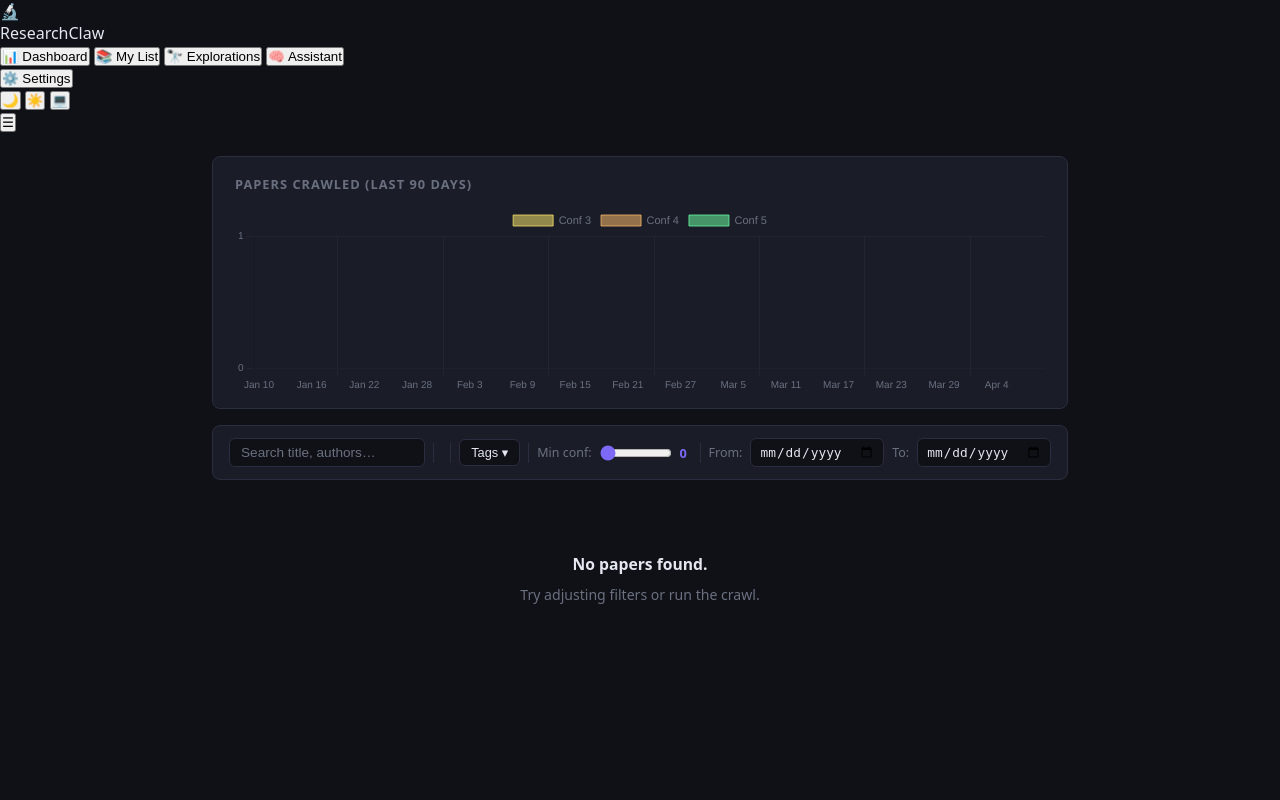
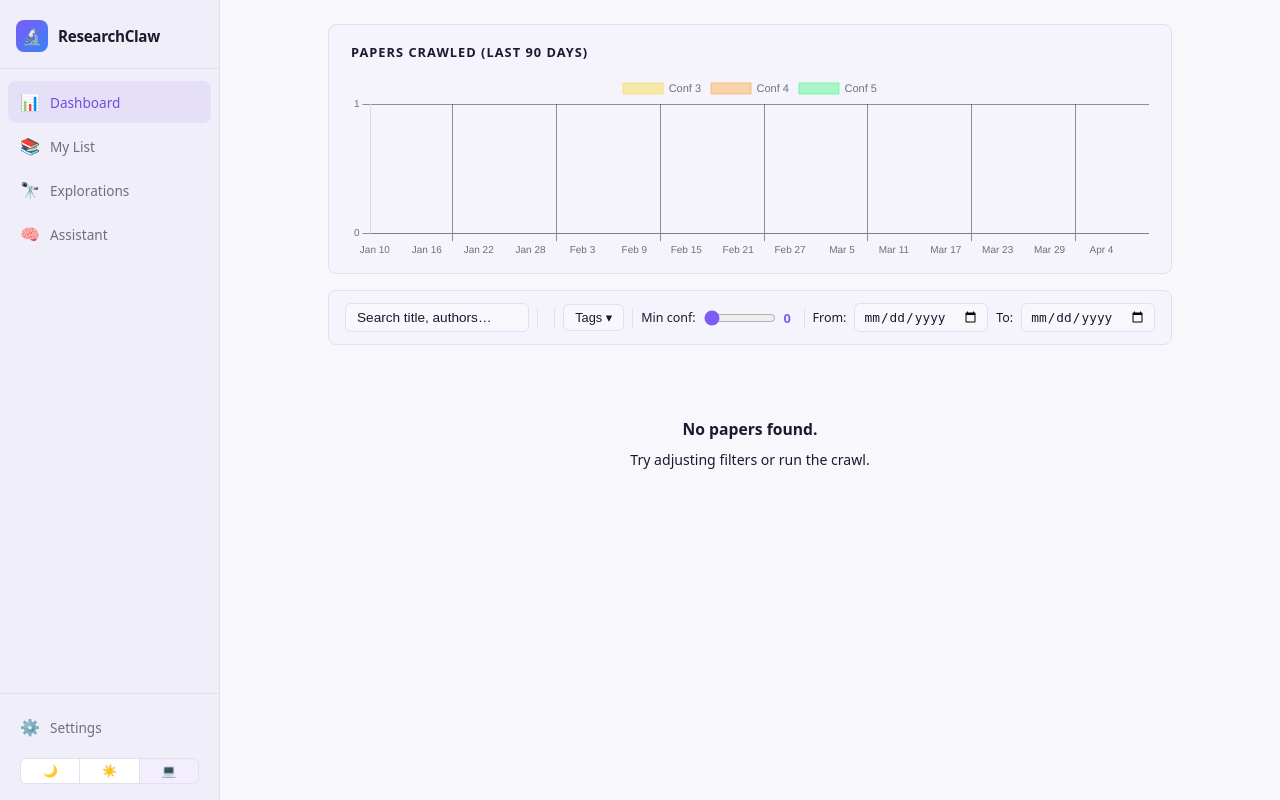
Before and after one commit to millenniumbismay/researchclaw, a FastAPI app: page / in a window 1280 px wide. Run offline with FastAPI, Linux system fonts and the light colour scheme; data that the repository does not hold is empty; some libraries are stand-ins or nearby versions.

Commit message:
Rewrite base.css: dark/light theme variables, sidebar layout, app grid

```diff
--- a/static/css/base.css
+++ b/static/css/base.css
@@ -1,63 +1,240 @@
 *, *::before, *::after { box-sizing: border-box; margin: 0; padding: 0; }
+
 :root {
-  --bg: #0f1117;
-  --card: #1a1d27;
-  --accent: #7c6af7;
-  --accent-dim: #5a50c4;
-  --text: #e4e6f0;
-  --muted: #6b7080;
-  --border: #2a2d3e;
+  /* Shared tokens */
+  --font: system-ui, -apple-system, BlinkMacSystemFont, "Segoe UI", sans-serif;
+  --radius: 8px;
+  --chip-radius: 20px;
+  --sidebar-w: 220px;
+  --sidebar-w-collapsed: 56px;
+  --transition-theme: background-color 0.2s, color 0.2s, border-color 0.2s;
+
+  /* Accent colors (same in both themes) */
+  --accent: #7c5cf5;
+  --accent-secondary: #6366f1;
+  --accent-blue: #3b82f6;
+  --gradient: linear-gradient(135deg, #7c5cf5, #3b82f6);
   --danger: #f76a6a;
   --success: #6af7a0;
   --warn: #f7b76a;
-  --radius: 8px;
-  --chip-radius: 20px;
-  --font: system-ui, -apple-system, BlinkMacSystemFont, "Segoe UI", sans-serif;
 }
-body { background: var(--bg); color: var(--text); font-family: var(--font); min-height: 100vh; padding-bottom: 72px; }
+
+/* ---- DARK THEME (default) ---- */
+[data-theme="dark"], :root:not([data-theme]) {
+  --bg: #08081a;
+  --bg-sidebar: #0d0d20;
+  --surface: #111128;
+  --card: #1a1a35;
+  --border: #1a1a35;
+  --border-subtle: #2a2a45;
+  --text: #e4e6f0;
+  --text-muted: #6b7080;
+  --text-accent: #8b9cf7;
+  --accent-light: #c4b5fd;
+  --accent-hover: rgba(124,92,245,0.12);
+  --shadow-card: 0 1px 3px rgba(0,0,0,0.3);
+  color-scheme: dark;
+}
+
+/* ---- LIGHT THEME ---- */
+[data-theme="light"] {
+  --bg: #f8f7fc;
+  --bg-sidebar: #f0eef8;
+  --surface: #ffffff;
+  --card: #f5f3fb;
+  --border: #e2dff0;
+  --border-subtle: #d4d0e8;
+  --text: #1a1a2e;
+  --text-muted: #6b7080;
+  --text-accent: #6d4fe0;
+  --accent-light: #6d4fe0;
+  --accent-hover: rgba(124,92,245,0.1);
+  --shadow-card: 0 1px 3px rgba(0,0,0,0.06);
+  color-scheme: light;
+}
+
+body {
+  background: var(--bg);
+  color: var(--text);
+  font-family: var(--font);
+  min-height: 100vh;
+  transition: var(--transition-theme);
+}
 a { color: var(--accent); text-decoration: none; }
 a:hover { text-decoration: underline; }
 
-/* header */
-header {
-  display: flex; align-items: stretch; gap: 0;
-  padding: 0 0 0 24px;
+/* ---- APP LAYOUT ---- */
+.app-layout {
+  display: grid;
+  grid-template-columns: var(--sidebar-w) 1fr;
+  min-height: 100vh;
+}
+.app-main {
+  overflow-y: auto;
+  height: 100vh;
+  position: relative;
+}
+
+/* ---- SIDEBAR ---- */
+.sidebar {
+  background: var(--bg-sidebar);
+  border-right: 1px solid var(--border);
+  display: flex;
+  flex-direction: column;
+  height: 100vh;
+  position: sticky;
+  top: 0;
+  z-index: 50;
+  overflow: hidden;
+  transition: width 0.25s cubic-bezier(0.4,0,0.2,1), var(--transition-theme);
+}
+.sidebar-logo {
+  display: flex;
+  align-items: center;
+  gap: 10px;
+  padding: 20px 16px 16px;
   border-bottom: 1px solid var(--border);
-  background: var(--bg);
-  position: sticky; top: 0; z-index: 50;
 }
-header h1 { font-size: 1.1rem; font-weight: 700; letter-spacing: -0.02em; padding: 18px 24px 18px 0; white-space: nowrap; align-self: center; }
+.sidebar-logo-icon {
+  width: 32px; height: 32px; border-radius: 8px;
+  background: var(--gradient);
+  display: flex; align-items: center; justify-content: center;
+  font-size: 16px; flex-shrink: 0;
+}
+.sidebar-logo-text {
+  font-size: 0.95rem; font-weight: 700; color: var(--text);
+  letter-spacing: -0.02em; white-space: nowrap;
+}
+.sidebar-nav {
+  flex: 1;
+  padding: 12px 8px;
+  display: flex;
+  flex-direction: column;
+  gap: 2px;
+}
+.sidebar-btn {
+  display: flex; align-items: center; gap: 10px;
+  padding: 10px 12px; border-radius: var(--radius);
+  background: none; border: none;
+  color: var(--text-muted);
+  font-size: 0.85rem; font-weight: 500;
+  font-family: var(--font);
+  cursor: pointer; white-space: nowrap;
+  transition: background 0.15s, color 0.15s;
+  text-align: left; width: 100%;
+}
+.sidebar-btn:hover { background: var(--accent-hover); color: var(--text); }
+.sidebar-btn.active { background: var(--accent-hover); color: var(--accent-light); }
+.sidebar-btn-icon { font-size: 1rem; width: 20px; text-align: center; flex-shrink: 0; }
+.sidebar-btn-label { overflow: hidden; text-overflow: ellipsis; }
 
-/* tabs */
-.tab-nav { display: flex; gap: 0; flex: 1; }
-.tab-btn {
-  padding: 0 18px; height: 58px;
-  font-size: 0.88rem; font-weight: 500;
-  color: var(--muted); background: none; border: none;
-  border-bottom: 2px solid transparent;
-  cursor: pointer; transition: color 0.15s, border-color 0.15s; white-space: nowrap;
+.sidebar-bottom {
+  padding: 12px 8px;
+  border-top: 1px solid var(--border);
+  display: flex;
+  flex-direction: column;
+  gap: 2px;
 }
-.tab-btn:hover { color: var(--text); }
-.tab-btn.active { color: var(--accent); border-bottom-color: var(--accent); }
+
+/* Theme toggle */
+.theme-toggle {
+  display: flex;
+  background: var(--surface);
+  border-radius: 6px;
+  overflow: hidden;
+  border: 1px solid var(--border);
+  margin: 8px 12px 4px;
+}
+.theme-seg {
+  flex: 1;
+  padding: 5px 0;
+  font-size: 0.75rem;
+  background: none; border: none;
+  color: var(--text-muted);
+  cursor: pointer;
+  transition: background 0.15s, color 0.15s;
+  display: flex; align-items: center; justify-content: center;
+}
+.theme-seg:not(:last-child) { border-right: 1px solid var(--border); }
+.theme-seg.active { background: var(--accent-hover); color: var(--accent-light); }
+.theme-seg:hover:not(.active) { background: rgba(255,255,255,0.04); }
+
+/* Sidebar collapse toggle */
+.sidebar-collapse-btn {
+  display: none; /* shown via media query */
+  position: fixed; top: 12px; left: 12px; z-index: 60;
+  width: 36px; height: 36px;
+  background: var(--surface); border: 1px solid var(--border);
+  border-radius: var(--radius);
+  color: var(--text-muted); font-size: 1.1rem;
+  cursor: pointer;
+  align-items: center; justify-content: center;
+  transition: var(--transition-theme);
+}
+
+/* ---- TAB PANES ---- */
 .tab-pane { display: none; }
 .tab-pane.active { display: block; }
 
-/* main */
-.main-content { max-width: 900px; margin: 0 auto; padding: 24px 22px; display: flex; flex-direction: column; gap: 16px; }
+/* ---- MAIN CONTENT ---- */
+.main-content {
+  max-width: 900px; margin: 0 auto;
+  padding: 24px 28px;
+  display: flex; flex-direction: column; gap: 16px;
+}
 
-/* card */
-.card { background: var(--card); border: 1px solid var(--border); border-radius: var(--radius); padding: 20px 22px; }
-.card h2 { font-size: 0.8rem; font-weight: 600; text-transform: uppercase; letter-spacing: 0.08em; color: var(--muted); margin-bottom: 14px; }
+/* ---- PAGE HEADER ---- */
+.page-header { padding: 24px 28px 16px; border-bottom: 1px solid var(--border); }
+.page-header h1 { font-size: 1.3rem; font-weight: 700; margin: 0 0 4px; color: var(--text); }
+.page-header p { font-size: 0.8rem; color: var(--text-muted); margin: 0; }
 
-/* toast */
-#toast { position: fixed; bottom: 70px; right: 20px; background: var(--card); border: 1px solid var(--border); border-radius: 8px; padding: 9px 16px; font-size: 0.85rem; color: var(--text); opacity: 0; pointer-events: none; transition: opacity 0.22s; z-index: 300; }
+/* ---- CARD ---- */
+.card {
+  background: var(--surface);
+  border: 1px solid var(--border);
+  border-radius: var(--radius);
+  padding: 20px 22px;
+  box-shadow: var(--shadow-card);
+  transition: var(--transition-theme);
+}
+.card h2 {
+  font-size: 0.8rem; font-weight: 600; text-transform: uppercase;
+  letter-spacing: 0.08em; color: var(--text-muted); margin-bottom: 14px;
+}
+
+/* ---- TOAST ---- */
+#toast {
+  position: fixed; bottom: 24px; right: 24px;
+  background: var(--surface); border: 1px solid var(--border);
+  border-radius: var(--radius); padding: 10px 18px;
+  font-size: 0.85rem; color: var(--text);
+  opacity: 0; pointer-events: none;
+  transition: opacity 0.22s;
+  z-index: 300;
+  box-shadow: 0 4px 16px rgba(0,0,0,0.3);
+}
 #toast.show { opacity: 1; }
 
-@media (max-width: 600px) {
-  header { padding: 0 0 0 14px; }
+/* ---- RESPONSIVE ---- */
+@media (max-width: 768px) {
+  .app-layout {
+    grid-template-columns: 1fr;
+  }
+  .sidebar {
+    position: fixed; left: 0; top: 0; bottom: 0;
+    width: var(--sidebar-w);
+    transform: translateX(-100%);
+    transition: transform 0.25s cubic-bezier(0.4,0,0.2,1);
+    box-shadow: 4px 0 24px rgba(0,0,0,0.4);
+    z-index: 100;
+  }
+  .app-layout.sidebar-open .sidebar {
+    transform: translateX(0);
+  }
+  .sidebar-collapse-btn { display: flex; }
+  .app-main { height: 100vh; }
   .main-content { padding: 14px 10px; }
-  .action-bar { padding: 10px 14px; }
-  .tab-btn { padding: 0 10px; font-size: 0.8rem; }
 }
 
 @keyframes spin { to { transform: rotate(360deg); } }
+@keyframes pulse { 0%,100% { opacity: 1; } 50% { opacity: 0.4; } }
```
